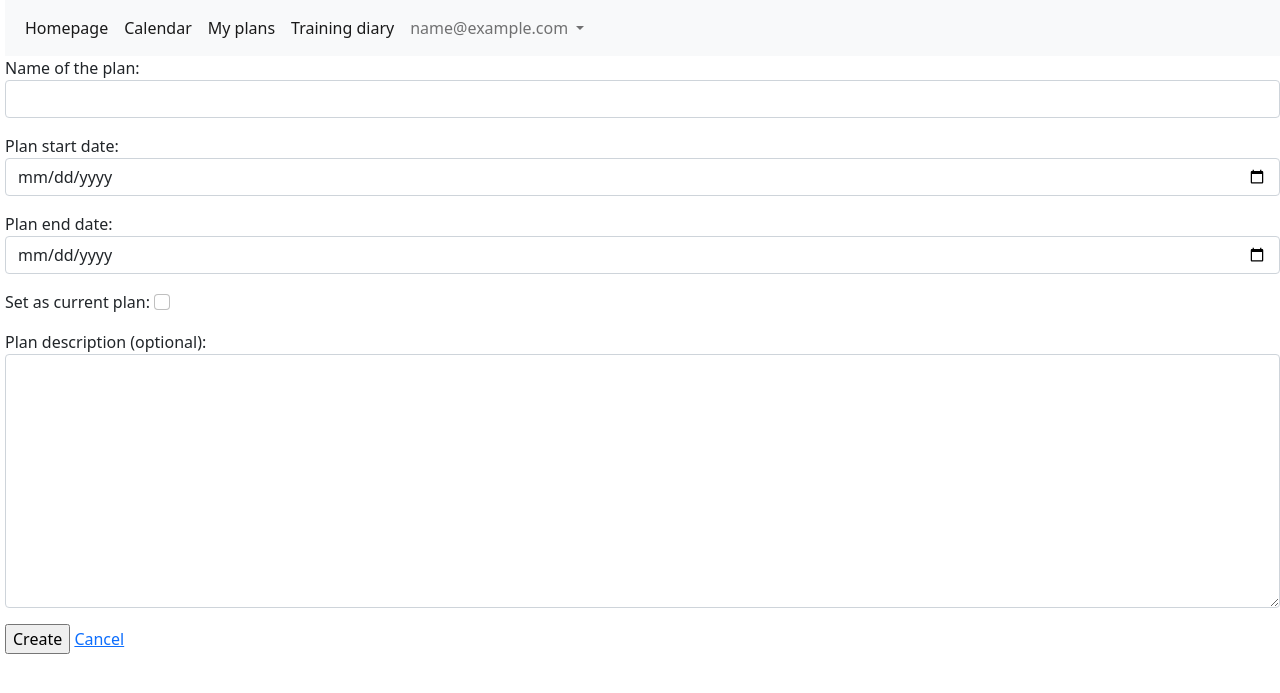
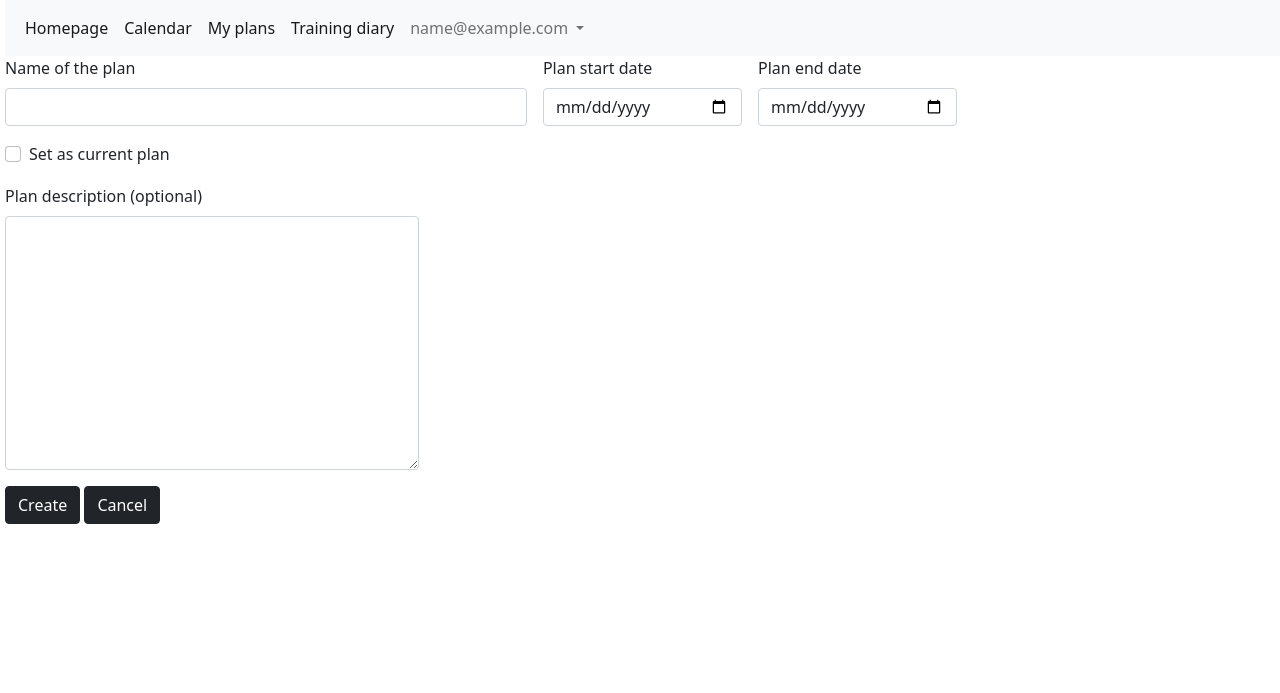
Before and after one commit to Gribek/RunSchedule, a Django app: page /runapp/training_plan/new in a window 1280 px wide. Shown: the top 693 px of the page. Run offline with Django 3.2, Linux system fonts and the light colour scheme; the visitor is signed in with stand-in values (Sample User, id 1).

Commit message:
Adjust training create/edit templates and add bootstrap styling

```diff
--- a/runapp/templates/runapp/training_plan_create.html
+++ b/runapp/templates/runapp/training_plan_create.html
@@ -2,11 +2,40 @@
 
 {% block runapp_content %}
     <div>
-        <form method="post">
+        <form method="post" class="row g-3">
             {% csrf_token %}
-            {{ form.as_p }}
-            <input type="submit" value="Create">
-            <a href="{% url 'runapp:training_plan_list' %}">Cancel</a>
+            {{ form.non_field_errors }}
+            <div class="col-10 col-md-8 col-xl-5">
+                {{ form.name.errors }}
+                <label for="{{ form.name.id_for_label }}" class="form-label">{{ form.name.label }}</label>
+                {{ form.name }}
+            </div>
+            <div class="col-6 col-md-4 col-xl-2">
+                {{ form.start_date.errors }}
+                <label for="{{ form.start_date.id_for_label }}" class="form-label">{{ form.start_date.label }}</label>
+                {{ form.start_date }}
+            </div>
+            <div class="col-6 col-md-4 col-xl-2">
+                {{ form.end_date.errors }}
+                <label for="{{ form.end_date.id_for_label }}" class="form-label">{{ form.end_date.label }}</label>
+                {{ form.end_date }}
+            </div>
+            <div class="col-12">
+                <div class="form-check">
+                    {{ form.current_plan.errors }}
+                    <label for="{{ form.current_plan.id_for_label }}" class="form-check-label">{{ form.current_plan.label }}</label>
+                    {{ form.current_plan }}
+                </div>
+            </div>
+            <div class="col-8 col-md-6 col-xl-4">
+                {{ form.description.errors }}
+                <label for="{{ form.description.id_for_label }}" class="form-label">{{ form.description.label }}</label>
+                {{ form.description }}
+            </div>
+            <div class="col-12">
+                <input class="btn btn-dark" type="submit" value="Create">
+                <a class="btn btn-dark" href="{% url 'runapp:training_plan_list' %}">Cancel</a>
+            </div>
         </form>
     </div>
 {% endblock %}
```
Also changed, not shown: runapp/templates/runapp/training_plan_edit.html (+33 -4 lines).
